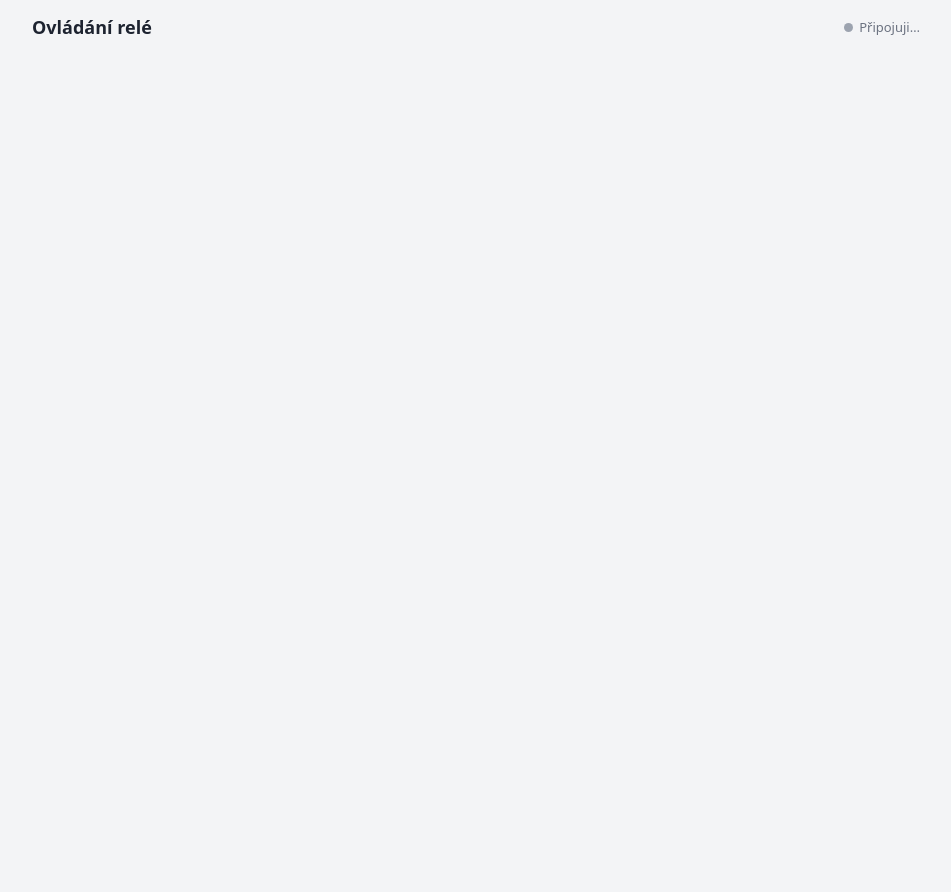
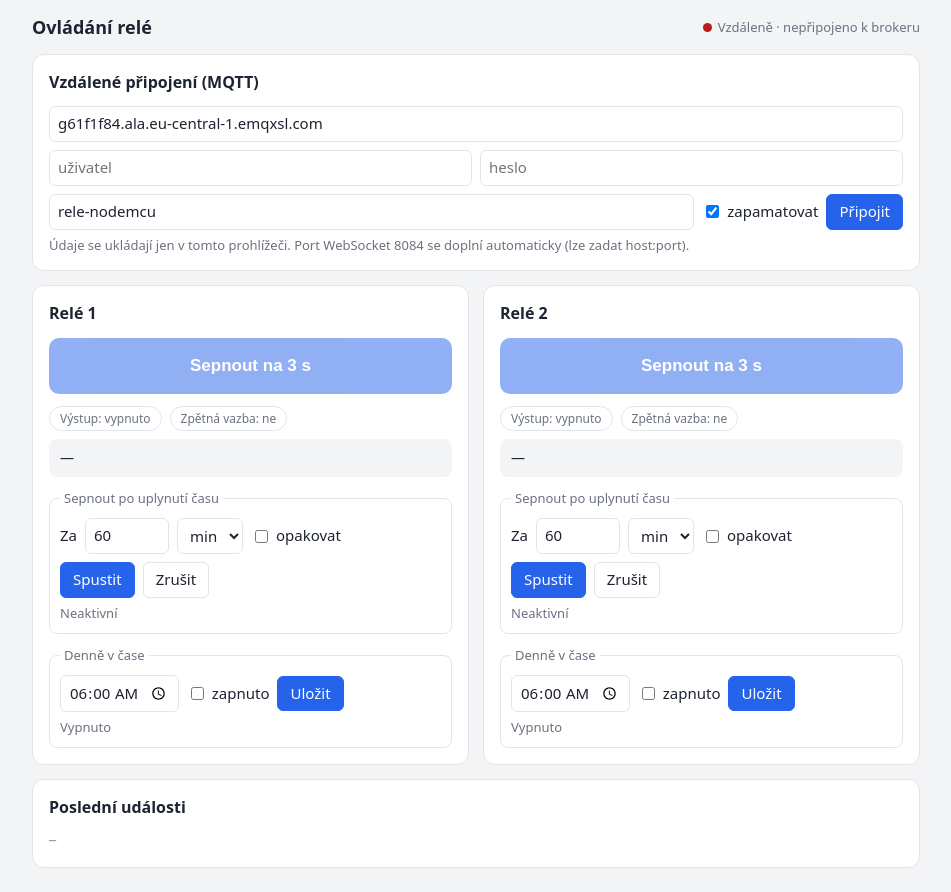
Before and after one commit to Lukianoo/rele, a plain HTML site: page index.html in a window 1280 px wide. Shown: the whole page, without its empty margins (164-1115 px from the left). Before the commit the page ends 800 px from the top, so only its background shows below. Drawn offline with Linux system fonts and the light colour scheme; no server answers.

Commit message:
Update MQTT setup section in index.html

```diff
--- a/index.html
+++ b/index.html
@@ -53,7 +53,7 @@ button.p{background:var(--ac);color:#fff;border-color:var(--ac)}
 <main id="main">
   <section class="card full" id="setup" hidden>
     <h2>Vzdálené připojení (MQTT)</h2>
-<div class="row"><input class="w" id="mHost" placeholder="://emqxsl.com" value="://emqxsl.com"></div>
+    <div class="row"><input class="w" id="mHost" placeholder="g61f1f84.ala.eu-central-1.emqxsl.com" value="g61f1f84.ala.eu-central-1.emqxsl.com"></div>
     <div class="row"><input class="w" id="mUser" placeholder="uživatel" autocomplete="username"><input class="w" id="mPass" type="password" placeholder="heslo" autocomplete="current-password"></div>
     <div class="row"><input class="w" id="mDev" placeholder="DEVICE_ID" value="rele-nodemcu"><label><input type="checkbox" id="mSave" checked> zapamatovat</label><button class="s p" onclick="mqttConnect()">Připojit</button></div>
     <p class="hint">Údaje se ukládají jen v tomto prohlížeči. Port WebSocket 8084 se doplní automaticky (lze zadat host:port).</p>
@@ -62,21 +62,23 @@ button.p{background:var(--ac);color:#fff;border-color:var(--ac)}
 <div id="toast"></div>
 <script>
 const N = 2;
-const NAMES = ['T', 'L'];
 const $ = s => document.querySelector(s);
 let S = null, rxAt = 0, mode = '', devOnline = false, linkUp = false, client = null, dev = '';
 const formInit = [false, false];
+
 function sget(k){ try { return localStorage.getItem(k); } catch(e){ return null; } }
 function sset(k,v){ try { v == null ? localStorage.removeItem(k) : localStorage.setItem(k,v); } catch(e){} }
 function toast(t){ const el=$('#toast'); el.textContent=t; el.classList.add('show'); clearTimeout(el._t); el._t=setTimeout(()=>el.classList.remove('show'),2200); }
 const p2 = n => String(n).padStart(2,'0');
-function fmtDur(s){ s=Math.max(0,Math.round(s)); const d=Math.floor(s/86400), h=Math.floor(s%86400/3600), m=Math.floor(s%3600/60), x=s%60; return (d? d+' d ':'') + (d||h? h+':'+p2(m):m) + ':' + p2(x); }
+function fmtDur(s){ s=Math.max(0,Math.round(s)); const d=Math.floor(s/86400), h=Math.floor(s%86400/3600), m=Math.floor(s%3600/60), x=s%60;
+  return (d? d+' d ':'') + (d||h? h+':'+p2(m):m) + ':' + p2(x); }
 function fmtTime(t){ if(!t) return ''; const d=new Date(t*1000); return d.toLocaleDateString('cs-CZ',{day:'numeric',month:'numeric'})+' '+d.toLocaleTimeString('cs-CZ'); }
+
 function build(){
   const main = $('#main');
   for (let i=0;i<N;i++) main.insertAdjacentHTML('beforeend', `
   <section class="card">
-  <h2 id="n${i}">${NAMES[i]}</h2>
+    <h2 id="n${i}">Relé ${i+1}</h2>
     <button class="pulse" id="b${i}" onclick="cmd({cmd:'pulse',r:${i}})" disabled>Sepnout na 3 s</button>
     <div class="ind"><span class="pill" id="o${i}">Výstup: vypnuto</span><span class="pill" id="f${i}">Zpětná vazba: ne</span></div>
     <div class="res" id="r${i}">—</div>
@@ -94,8 +96,18 @@ function build(){
   </section>`);
   main.insertAdjacentHTML('beforeend', `<section class="card full"><h2>Poslední události</h2><pre class="log" id="log">—</pre></section>`);
 }
-function setInt(i){ const sec = Math.round(parseFloat($('#iv'+i).value) * +$('#iu'+i).value); if (!(sec >= 5)) return toast('Minimum je 5 s'); cmd({cmd:'interval', r:i, sec, rep:$('#ir'+i).checked}); }
-function setDaily(i){ const v = $('#dt'+i).value; if(!v) return toast('Zadej čas'); const [h,m] = v.split(':').map(Number); cmd({cmd:'daily', r:i, on:$('#de'+i).checked, h, m}); }
+
+function setInt(i){
+  const sec = Math.round(parseFloat($('#iv'+i).value) * +$('#iu'+i).value);
+  if (!(sec >= 5)) return toast('Minimum je 5 s');
+  cmd({cmd:'interval', r:i, sec, rep:$('#ir'+i).checked});
+}
+function setDaily(i){
+  const v = $('#dt'+i).value; if(!v) return toast('Zadej čas');
+  const [h,m] = v.split(':').map(Number);
+  cmd({cmd:'daily', r:i, on:$('#de'+i).checked, h, m});
+}
+
 async function cmd(o){
   if (mode === 'local') {
     try {
@@ -107,17 +119,18 @@ async function cmd(o){
     client.publish(dev+'/cmd', JSON.stringify(o), {qos:1}, err => toast(err ? 'Odeslání selhalo' : 'Odesláno'));
   } else toast('Nepřipojeno');
 }
+
 function onState(j){ S = j; rxAt = Date.now(); render(); }
+
 function render(){
   const online = mode==='local' ? linkUp : (linkUp && devOnline);
   $('#dot').className = 'dot ' + (online ? 'on' : (mode ? 'off' : ''));
   $('#conn').textContent = mode==='local' ? (linkUp ? 'Lokálně · zařízení online' : 'Lokálně · zařízení nedostupné')
-    : mode==='mqtt' ? (!linkUp ? 'Vzdáleně · nepřipojeno k brokeru' : devOnline ? 'Vzdáleně · zařízení online' : 'Vzdáleně · zařízení OFFLINE')
-    : 'Připojuji…';
+    : mode==='mqtt' ? (!linkUp ? 'Vzdáleně · nepřipojeno k brokeru' : devOnline ? 'Vzdáleně · zařízení online' : 'Vzdáleně · zařízení OFFLINE') : 'Připojuji…';
   if (!S) return;
   const el = S.t ? Math.max(0, Date.now()/1000 - S.t) : (Date.now()-rxAt)/1000;
   S.r.forEach((r,i) => {
-    $('#n'+i).textContent = NAMES[i];
+    $('#n'+i).textContent = r.n;
     const b = $('#b'+i);
     b.disabled = r.busy || !online;
     b.textContent = r.out ? 'Sepnuto…' : r.busy ? 'Kontroluji rozepnutí…' : 'Sepnout na ' + (S.pulse/1000) + ' s';
@@ -125,8 +138,10 @@ function render(){
     const f = $('#f'+i);
     if (r.fb && !r.busy) { f.className='pill warn'; f.textContent='Zpětná vazba aktivní bez povelu!'; }
     else { f.className='pill' + (r.fb ? ' on' : ''); f.textContent = 'Zpětná vazba: ' + (r.fb ? 'ANO' : 'ne'); }
-    const re = $('#r'+i); re.className = 'res ' + ({1:'pend',2:'ok',3:'err'}[r.rc] || '');
-    re.innerHTML = ''; re.append(r.res);
+    const re = $('#r'+i);
+    re.className = 'res ' + ({1:'pend',2:'ok',3:'err'}[r.rc] || '');
+    re.innerHTML = '';
+    re.append(r.res);
     if (r.rt || r.src) { const sm=document.createElement('small'); sm.textContent=[fmtTime(r.rt), r.src].filter(Boolean).join(' · '); re.append(sm); }
     const c = $('#c'+i);
     if (r.iOn) { c.className='cd act'; c.textContent = 'Sepne za ' + fmtDur(r.next - el) + (r.rep ? ' · pak každých ' + fmtDur(r.iSec) : ' · jednorázově'); }
@@ -143,4 +158,53 @@ function render(){
   });
   $('#log').textContent = (S.log && S.log.length) ? S.log.join('\n') : '—';
 }
+
 // ---- lokální režim (stránka servírovaná z NodeMCU) ----
+async function poll(){
+  try { const r = await fetch('api/state',{cache:'no-store'}); if(!r.ok) throw 0; linkUp = true; onState(await r.json()); }
+  catch(e){ linkUp = false; render(); }
+}
+
+// ---- vzdálený režim (MQTT přes WebSocket) ----
+function loadLib(){ return new Promise((ok,ko)=>{ if(window.mqtt) return ok();
+  const s=document.createElement('script'); s.src='https://unpkg.com/mqtt@5.10.1/dist/mqtt.min.js'; s.onload=ok; s.onerror=ko; document.head.append(s); }); }
+
+async function mqttConnect(){
+  const host = $('#mHost').value.trim(), user = $('#mUser').value.trim(), pass = $('#mPass').value;
+  dev = $('#mDev').value.trim() || 'rele-nodemcu';
+  if (!host) return toast('Zadej host brokeru');
+  if ($('#mSave').checked) sset('rele_mqtt', JSON.stringify({host,user,pass,dev})); else sset('rele_mqtt', null);
+  try { await loadLib(); } catch(e){ return toast('Nelze načíst knihovnu MQTT (internet?)'); }
+  if (client) client.end(true);
+  const url = 'wss://' + (host.includes(':') ? host : host + ':8084') + '/mqtt';
+  client = mqtt.connect(url, {username:user, password:pass, clientId:'web-'+Math.random().toString(16).slice(2,10), reconnectPeriod:3000, connectTimeout:8000});
+  client.on('connect', () => { linkUp = true; $('#setup').hidden = true; client.subscribe([dev+'/state', dev+'/status'], {qos:1}); render(); });
+  client.on('close', () => { linkUp = false; render(); });
+  client.on('error', e => toast('MQTT: ' + e.message));
+  client.on('message', (t, m) => {
+    m = m.toString();
+    if (t.endsWith('/status')) { devOnline = m === 'online'; render(); }
+    else { try { onState(JSON.parse(m)); } catch(e){} }
+  });
+}
+
+build();
+setInterval(render, 500);
+(async () => {
+  if (location.protocol.startsWith('http')) {
+    try {
+      const r = await fetch('api/state', {cache:'no-store'});
+      if (r.ok && (r.headers.get('content-type')||'').includes('json')) {
+        mode = 'local'; linkUp = true; onState(await r.json()); setInterval(poll, 1000); return;
+      }
+    } catch(e){}
+  }
+  mode = 'mqtt';
+  $('#setup').hidden = false;
+  const saved = sget('rele_mqtt');
+  if (saved) { try { const c = JSON.parse(saved); $('#mHost').value=c.host; $('#mUser').value=c.user; $('#mPass').value=c.pass; $('#mDev').value=c.dev; mqttConnect(); } catch(e){} }
+  render();
+})();
+</script>
+</body>
+</html>
```
Lines whose indentation alone changed are shown as unchanged.
